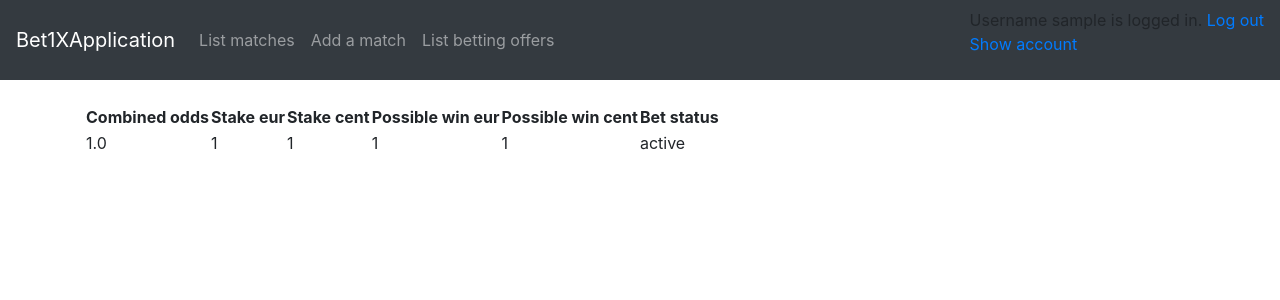
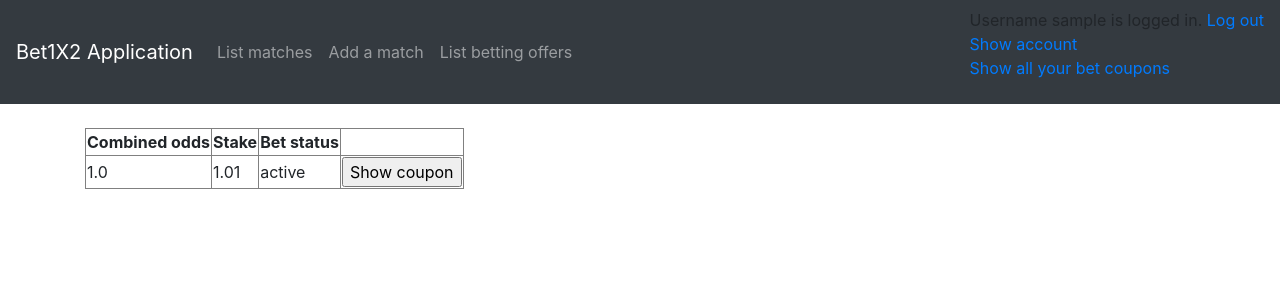
Before and after one commit to Jsos17/Vedonlyonti1X2, a Flask app: page /bet_coupons/ in a window 1280 px wide. Shown: the top 300 px of the page. Run offline with Flask 2, Linux system fonts and the light colour scheme; a user stored in the database is signed in; tables that the repository leaves empty hold one stand-in row (values such as "Sample post"); some libraries are stand-ins or nearby versions.

Commit message:
Kuponkiin voi liittää 1-6 kohdetta, kuponkia voi tarkastella, kuponkia pääsee katsomaan joss login_required ja current_user.id ja kuponkiin liitetty id täsmäävät

```diff
--- a/application/__init__.py
+++ b/application/__init__.py
@@ -14,8 +14,6 @@ else:
 db = SQLAlchemy(app)
 
 from application import views
-from application.util import ListConverter
-app.url_map.converters['list'] = ListConverter
 
 from application.matches import views
 from application.matches import models
--- a/application/bet_coupons/forms.py
+++ b/application/bet_coupons/forms.py
@@ -2,7 +2,6 @@ from flask_wtf import FlaskForm
 from wtforms import IntegerField, StringField, validators
 
 class Bet_couponForm(FlaskForm):
-    choice_1x2 = StringField("Choice (1x2)", [validators.AnyOf(values=("1", "x", "2"))])
     stake_eur = IntegerField("Stake eur", validators=[validators.NumberRange(min=0)])
     stake_cent = IntegerField("Stake cent", validators=[validators.NumberRange(min=0, max=99)])
 
--- a/application/bet_coupons/views.py
+++ b/application/bet_coupons/views.py
@@ -19,46 +19,81 @@ def bet_coupons_index():
 def bet_coupons_form():
     offers = Betting_offer.query.all()
     match_offer_tuples = []
+    offer_ids = []
     for offer in offers:
         if request.form.get(str(offer.id), "Remove") == "Add":
+            offer_ids.append(offer.id)
             match = Sport_match.query.get(offer.match_id)
             match_offer_tuples.append((match, offer))
 
-    if len(match_offer_tuples) != 1:
-        flash("Add  exactly one betting offer to coupon")
+    if len(match_offer_tuples) > 6 or len(match_offer_tuples) < 1:
+        flash("Add 1-6 betting offers to coupon")
         return redirect(url_for("betting_offers_index"))
 
-    return render_template("bet_coupons/new_bet_coupon.html", form = Bet_couponForm(), match_offer_tuples = match_offer_tuples)
+    while len(offer_ids) < 6:
+        offer_ids.append(None)
 
-@app.route("/bet_coupons/show/", methods=["GET"])
+    return render_template("bet_coupons/new_bet_coupon.html", form = Bet_couponForm(), match_offer_tuples = match_offer_tuples, offer_id_1 = offer_ids[0],
+            offer_id_2 = offer_ids[1], offer_id_3 = offer_ids[2], offer_id_4 = offer_ids[3], offer_id_5 = offer_ids[4], offer_id_6 = offer_ids[5])
+
+@app.route("/bet_coupons/show/<bet_coupon_id>", methods=["GET"])
 @login_required
-def bet_coupons_show():
-    return render_template("bet_coupons/show_bet_coupon.html", bet_coupons = Bet_coupon.query.get(bettor_id = current_user.id).all())
+def bet_coupons_show(bet_coupon_id):
+    coupon = Bet_coupon.query.get(bet_coupon_id)
+    if coupon.bettor_id != current_user.id:
+        return redirect(url_for("bet_coupons_index"))
 
-@app.route("/bet_coupons/<betting_offer_id>", methods=["POST"])
+    offers_of_coupon = Betting_offer_of_coupon.query.filter_by(bet_coupon_id = bet_coupon_id).all()
+    matches_offers_of_coupon = []
+    for offer_of_coupon in offers_of_coupon:
+        offer = Betting_offer.query.get(offer_of_coupon.betting_offer_id)
+        match = Sport_match.query.get(offer.match_id)
+        matches_offers_of_coupon.append((match, offer_of_coupon))
+
+    return render_template("bet_coupons/show_bet_coupon.html", matches_offers_of_coupon = matches_offers_of_coupon, coupon = coupon)
+
+@app.route("/bet_coupons/<offer_id_1>/", methods=["POST"])
+@app.route("/bet_coupons/<offer_id_1>/<offer_id_2>/", methods=["POST"])
+@app.route("/bet_coupons/<offer_id_1>/<offer_id_2>/<offer_id_3>/", methods=["POST"])
+@app.route("/bet_coupons/<offer_id_1>/<offer_id_2>/<offer_id_3>/<offer_id_4>/", methods=["POST"])
+@app.route("/bet_coupons/<offer_id_1>/<offer_id_2>/<offer_id_3>/<offer_id_4>/<offer_id_5>/", methods=["POST"])
+@app.route("/bet_coupons/<offer_id_1>/<offer_id_2>/<offer_id_3>/<offer_id_4>/<offer_id_5>/<offer_id_6>/", methods=["POST"])
 @login_required
-def bet_coupons_create(betting_offer_id):
+def bet_coupons_create(offer_id_1, offer_id_2=None, offer_id_3=None, offer_id_4=None, offer_id_5=None, offer_id_6=None):
+    offer_ids = [offer_id_1, offer_id_2, offer_id_3, offer_id_4, offer_id_5, offer_id_6]
     form = Bet_couponForm(request.form)
     if not form.validate():
-        return render_template("bet_coupons/new_bet_coupon.html", form = form)
+        match_offer_tuples = []
+        for i in range(len(offer_ids)):
+            if offer_ids[i] != None:
+                offer = Betting_offer.query.get(offer_ids[i])
+                match = Sport_match.query.get(offer.match_id)
+                match_offer_tuples.append((match, offer))
+        return render_template("bet_coupons/new_bet_coupon.html", form = form, match_offer_tuples = match_offer_tuples, offer_id_1 = offer_id_1,
+                offer_id_2 = offer_id_2, offer_id_3 = offer_id_3, offer_id_4 = offer_id_4, offer_id_5 = offer_id_5, offer_id_6 = offer_id_6)
 
-    b = Bet_coupon()
-    b.bettor_id = current_user.id
-    db.session().add(b)
+    coupon = Bet_coupon()
+    coupon.bettor_id = current_user.id
+    db.session().add(coupon)
     db.session().commit()
 
-    choice = form.choice_1x2.data
-    bo = Betting_offer.query.get(betting_offer_id)
-    odds = bo.odds_for_choice(choice)
+    combined_odds = 1
+    for offer_id in offer_ids:
+        if offer_id != None:
+            bo = Betting_offer.query.get(offer_id)
+            choice = request.form.get(str(offer_id), "No bet")
+            if  choice != "No bet":
+                odds = bo.odds_for_choice(choice)
+                combined_odds *= odds
 
-    boc = Betting_offer_of_coupon(choice, odds)
-    boc.bet_coupon_id = b.id
-    boc.betting_offer_id = betting_offer_id
+                boc = Betting_offer_of_coupon(choice, odds)
+                boc.bet_coupon_id = coupon.id
+                boc.betting_offer_id = offer_id
 
-    db.session().add(boc)
-    db.session().commit()
+                db.session().add(boc)
+                db.session().commit()
 
-    b.set_bet_details(odds, form.stake_eur.data, form.stake_cent.data)
+    coupon.set_bet_details(combined_odds, form.stake_eur.data, form.stake_cent.data)
     db.session().commit()
 
     return redirect(url_for("bet_coupons_index"))
--- a/application/betting_offers/forms.py
+++ b/application/betting_offers/forms.py
@@ -10,9 +10,9 @@ def validate_risk(form, field):
         raise validators.ValidationError()
 
 class Betting_offerForm(FlaskForm):
-    odds_1 = DecimalField("Odds for home win ", places=2, validators=[validators.NumberRange(min=1.00, max=100), validate_risk])
-    odds_x = DecimalField("Odds for draw", places=2, validators=[validators.NumberRange(min=1.00, max=100), validate_risk])
-    odds_2 = DecimalField("Odds for away win", places=2, validators=[validators.NumberRange(min=1.00, max=100), validate_risk])
+    odds_1 = DecimalField("Odds for home win ", places=2, validators=[validators.NumberRange(min=1.00, max=90), validate_risk])
+    odds_x = DecimalField("Odds for draw", places=2, validators=[validators.NumberRange(min=1.00, max=90), validate_risk])
+    odds_2 = DecimalField("Odds for away win", places=2, validators=[validators.NumberRange(min=1.00, max=90), validate_risk])
     max_stake = IntegerField("Maximum stake (0-100)", [validators.NumberRange(min=0,max=100)])
     active = BooleanField("The betting offer is active")
     closed = BooleanField("The betting offer is closed")
--- a/application/templates/auth/show_user.html
+++ b/application/templates/auth/show_user.html
@@ -26,10 +26,5 @@
       </form>
     </td>
   </tr> -->
-  <tr>
-    <td>
-      <a href="{{ url_for('bet_coupons_index') }}">Show bet coupons</a>
-    </td>
-  </tr>
 </table>
 {% endblock %}
--- a/application/templates/bet_coupons/bet_coupon_list.html
+++ b/application/templates/bet_coupons/bet_coupon_list.html
@@ -1,23 +1,30 @@
 {% extends "layout.html" %}
 
 {% block body %}
-  <table cellspacing="8">
+  <table border="1" cellspacing="8">
     <tr align="left">
       <th>Combined odds</th>
-			<th>Stake eur</th>
-      <th>Stake cent</th>
-			<th>Possible win eur</th>
-      <th>Possible win cent</th>
+			<th>Stake</th>
       <th>Bet status</th>
     </tr>
     {% for bet_coupon in user_coupons %}
     <tr align="left">
       <td>{{ bet_coupon.combined_odds }}</td>
-      <td>{{ bet_coupon.stake_eur }}</td>
-      <td>{{ bet_coupon.stake_cent }}</td>
-      <td>{{ bet_coupon.possible_win_eur }}</td>
-      <td>{{ bet_coupon.possible_win_cent }}</td>
+      <td>
+        {% if bet_coupon.stake_cent < 10 %}
+          {% set money = bet_coupon.stake_eur ~ ".0" ~ bet_coupon.stake_cent %}
+            {{ money }}
+        {% else %}
+          {% set money = bet_coupon.stake_eur ~ "." ~ bet_coupon.stake_cent %}
+            {{ money }}
+        {% endif %}
+      </td>
       <td>{{ bet_coupon.bet_status }}</td>
+      <td>
+				<form method="GET" action="{{ url_for('bet_coupons_show', bet_coupon_id = bet_coupon.id) }}">
+	  			<input type="submit" value="Show coupon"/>
+        </form>
+      </td>
     </tr>
     {% endfor %}
   </table>
--- a/application/templates/betting_offers/offer_list.html
+++ b/application/templates/betting_offers/offer_list.html
@@ -2,7 +2,7 @@
 
 {% block body %}
 <form method="POST" action="{{ url_for('bet_coupons_form') }}">
-  <table cellspacing="8">
+  <table border="1" cellspacing="8">
     <tr align="left">
       <th>Home team</th>
 			<th>Away team</th>
--- a/application/templates/layout.html
+++ b/application/templates/layout.html
@@ -2,6 +2,7 @@
 <html>
   <head>
     <meta charset="utf-8">
+    <meta name="viewport" content="width=device-width, initial-scale=1, shrink-to-fit=no">
     <title>Bet1X2</title>
     {% with messages = get_flashed_messages() %}
   		{% if messages %}
@@ -17,7 +18,7 @@
 
   <body>
     <nav class="navbar navbar-expand-md navbar-dark bg-dark mb-4">
-	     <a class="navbar-brand" href="#">Bet1XApplication</a>
+	     <a class="navbar-brand" href="#">Bet1X2 Application</a>
 	      <button class="navbar-toggler" type="button" data-toggle="collapse" data-target="#navbarCollapse" aria-controls="navbarCollapse" aria-expanded="false" aria-label="Toggle navigation">
           <span class="navbar-toggler-icon"></span>
 	       </button>
@@ -37,12 +38,14 @@
             {% if current_user.is_authenticated %}
             <p>
       				Username {{ current_user.username }} is logged in. <a href="{{ url_for('auth_logout') }}">Log out</a><br>
-              <a href="{{ url_for('bettor_show', id = current_user.id) }}">Show account</a>
+              <a href="{{ url_for('bettor_show', id = current_user.id) }}">Show account</a><br>
+              <a href="{{ url_for('bet_coupons_index') }}">Show all your bet coupons</a><br>
             </p>
             {% else %}
-            <a href="{{ url_for('auth_login') }}">Login</a>
-            <br>
-            <a href="{{ url_for('bettors_form') }}">Create an account</a>
+            <p>
+              <a href="{{ url_for('auth_login') }}">Login</a><br>
+              <a href="{{ url_for('bettors_form') }}">Create an account</a>
+            </p>
             {% endif %}
           </div>
 	       </div>
--- a/application/templates/matches/list.html
+++ b/application/templates/matches/list.html
@@ -1,7 +1,7 @@
 {% extends "layout.html" %}
 
 {% block body %}
-  <table cellspacing="8">
+  <table border="1" cellspacing="8">
     <tr align="left">
       <th>Home team</th>
       <th>Away team</th>
--- a/application/templates/matches/show_match.html
+++ b/application/templates/matches/show_match.html
@@ -1,7 +1,7 @@
 {% extends "layout.html" %}
 
 {% block body %}
-<table cellspacing="8">
+<table border="1" cellspacing="8">
   <tr align="left">
     <th>Home team</th>
     <th>Away team</th>
--- a/application/templates/matches/update.html
+++ b/application/templates/matches/update.html
@@ -2,7 +2,7 @@
 
 {% block body %}
 <form method="POST" action="{{ url_for('matches_update', match_id=match_id) }}">
-  <table>
+  <table border="1">
     <tr>
 			<td>
 				{{ form.home.label }}
```
Also changed, not shown: application/templates/bet_coupons/new_bet_coupon.html (+27 -29 lines), application/templates/bet_coupons/show_bet_coupon.html (+61 -0 lines), application/util.py (deleted, +0 -12 lines).
